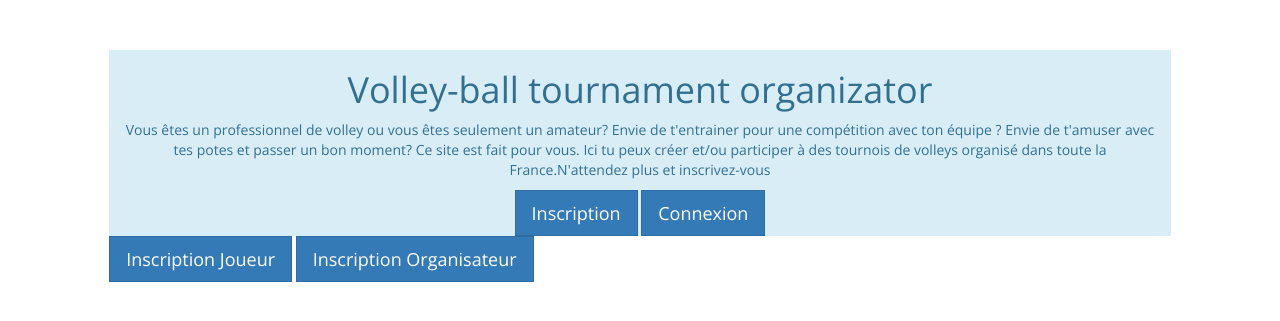
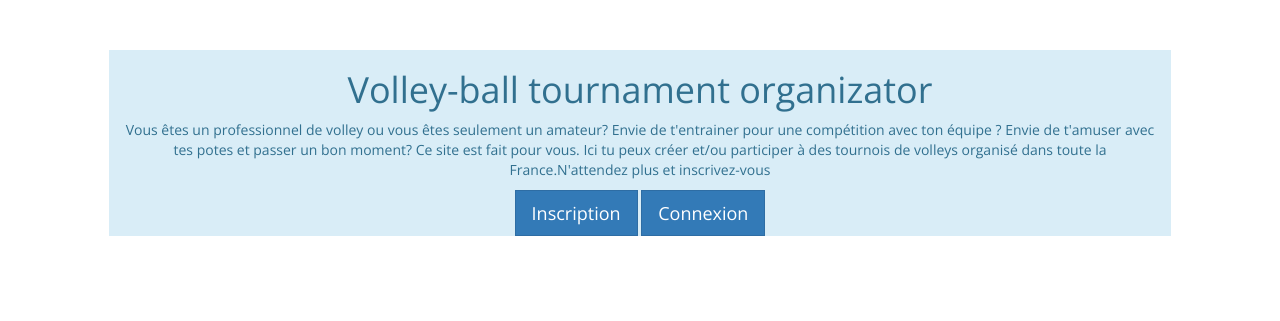
Before and after one commit to Loriszirah/ProjetWeb, a PHP site: page /view/pageAccueil.php in a window 1280 px wide. Shown: the top 321 px of the page. Run offline with PHP 8.4, Linux system fonts and the light colour scheme.

Commit message:
Add : modif pageAccueil

```diff
--- a/assets/css/perso.css
+++ b/assets/css/perso.css
@@ -1,3 +1,7 @@
 #connexion {
   display:none;
 }
+
+#inscription {
+  display:none;
+}
```
